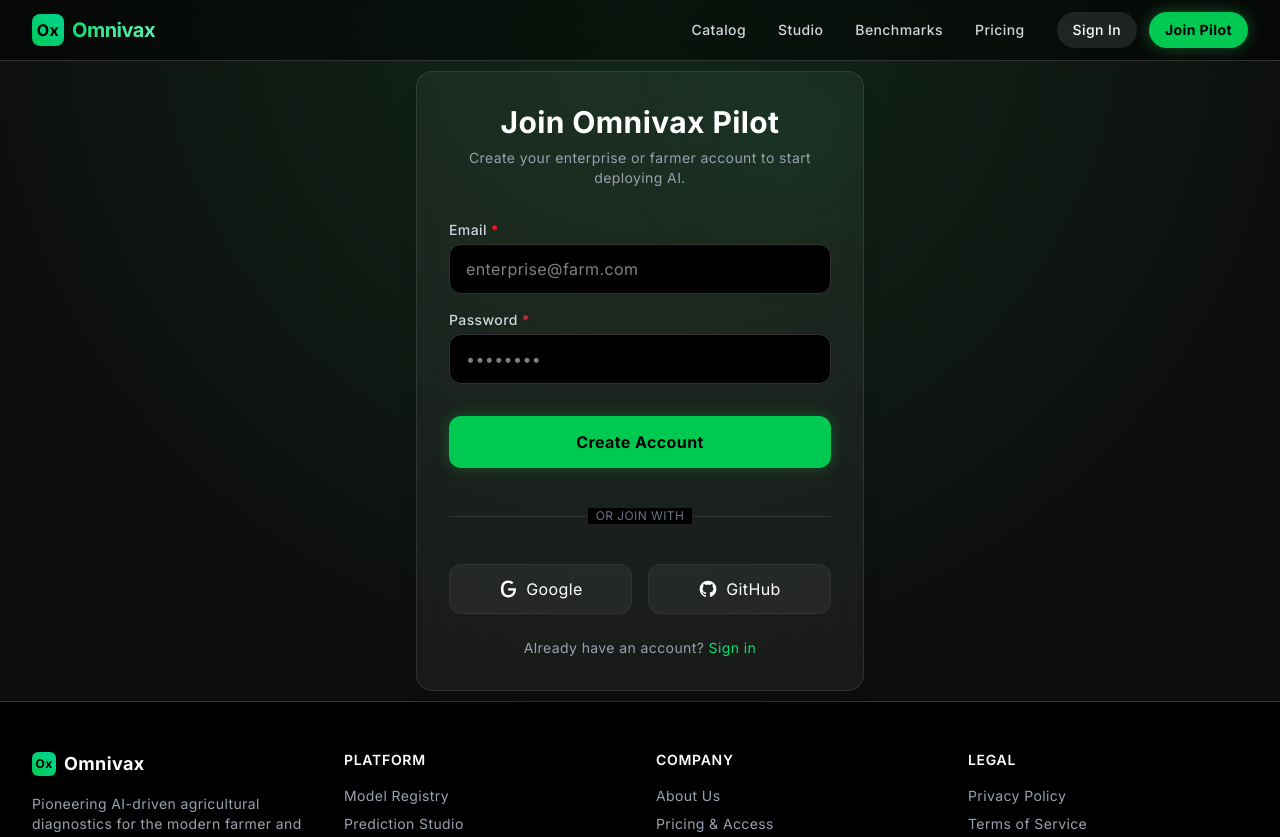
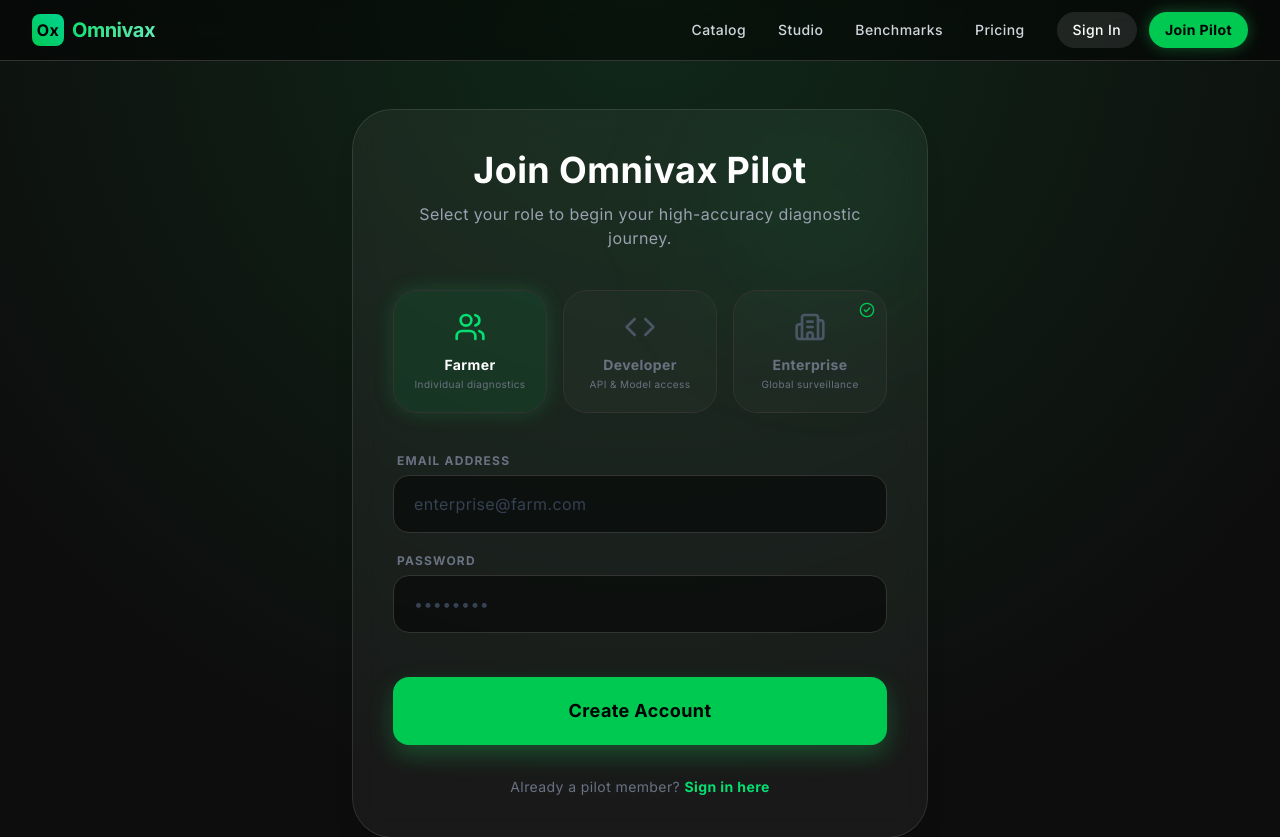
Before and after one commit to Hamza1610/plant_disease_detector, a Next.js app in the folder frontend/: page /join-pilot in a window 1280 px wide. Shown: the top 837 px of the page. Built offline with nearby package versions, Linux system fonts and the light colour scheme; no server answers.

Commit message:
feat: implement developer, enterprise, and pilot landing pages with relevant dashboards and documentation.

```diff
--- a/frontend/src/app/enterprise/page.tsx
+++ b/frontend/src/app/enterprise/page.tsx
@@ -4,6 +4,8 @@
 import { useUser } from '@/hooks/useUser';
 import { useRouter } from 'next/navigation';
 import { ShieldAlert, TrendingUp, Users, Activity, Loader2, ArrowRight } from 'lucide-react';
+import SecuritySettings from '@/components/SecuritySettings';
+import DashboardLayout from '@/components/layouts/DashboardLayout';
 
 export default function EnterpriseDashboard() {
   const { user, loading } = useUser();
@@ -47,6 +49,7 @@
   }
 
   return (
+    <DashboardLayout>
       <div className="min-h-screen bg-[#020202] text-white p-6 md:p-12">
         <div className="max-w-7xl mx-auto">
           <header className="mb-12">
@@ -123,7 +126,13 @@
               </button>
             </div>
           </div>
+
+          {/* Security & Access Section */}
+          <div className="mt-12 bg-white/[0.02] border border-white/5 p-12 rounded-[3rem]">
+            <SecuritySettings />
           </div>
         </div>
+      </div>
+    </DashboardLayout>
   );
 }
--- a/frontend/src/app/join-pilot/page.tsx
+++ b/frontend/src/app/join-pilot/page.tsx
@@ -4,10 +4,13 @@
 import { useRouter } from "next/navigation";
 import { supabase } from "@/lib/supabase";
 
+import { Users, Code, Building2, CheckCircle2 } from "lucide-react";
+
 export default function JoinPilot() {
   const router = useRouter();
   const [email, setEmail] = useState("");
   const [password, setPassword] = useState("");
+  const [role, setRole] = useState<'standard' | 'developer' | 'enterprise'>('standard');
   const [error, setError] = useState("");
   const [loading, setLoading] = useState(false);
 
@@ -17,6 +20,7 @@
     setError("");
 
     try {
+      // 1. Supabase Auth Signup
       const { data, error: authError } = await supabase.auth.signUp({
         email,
         password,
@@ -25,6 +29,18 @@
       if (authError) throw authError;
 
       if (data.session) {
+        // 2. Sync to local DB with selected role
+        const regRes = await fetch(`${process.env.NEXT_PUBLIC_API_URL || 'http://localhost:8000'}/auth/register`, {
+          method: 'POST',
+          headers: { 'Content-Type': 'application/json' },
+          body: JSON.stringify({ email, password, role })
+        });
+
+        if (!regRes.ok) {
+          const errorData = await regRes.json();
+          throw new Error(errorData.detail || "Failed to sync user profile");
+        }
+
         localStorage.setItem("token", data.session.access_token);
         router.push("/predict");
       } else {
@@ -37,45 +53,62 @@
     }
   };
 
-  const handleOAuth = async (provider: 'google' | 'github') => {
-    const { error: authError } = await supabase.auth.signInWithOAuth({
-      provider,
-      options: {
-        redirectTo: `${window.location.origin}/auth/callback`,
-      }
-    });
-    if (authError) setError(authError.message);
-  };
+  const roles = [
+    { id: 'standard', title: 'Farmer', desc: 'Individual diagnostics', icon: Users },
+    { id: 'developer', title: 'Developer', desc: 'API & Model access', icon: Code },
+    { id: 'enterprise', title: 'Enterprise', desc: 'Global surveillance', icon: Building2 },
+  ];
 
   return (
-    <div className="flex flex-col items-center justify-center min-h-[80vh] px-4">
-      <div className="w-full max-w-md glass-panel p-8 rounded-2xl relative overflow-hidden">
-        <div className="absolute top-0 right-0 w-32 h-32 bg-green-500/10 rounded-full blur-3xl pointer-events-none"></div>
-        <div className="text-center mb-8 relative z-10">
-          <h1 className="text-3xl font-bold text-white mb-2">Join Omnivax Pilot</h1>
-          <p className="text-gray-400 text-sm">Create your enterprise or farmer account to start deploying AI.</p>
+    <div className="flex flex-col items-center justify-center min-h-[90vh] px-4 py-12">
+      <div className="w-full max-w-xl glass-panel p-10 rounded-[2.5rem] relative overflow-hidden border border-white/10 shadow-[0_20px_50px_rgba(0,0,0,0.5)]">
+        <div className="absolute top-0 right-0 w-48 h-48 bg-green-500/10 rounded-full blur-[80px] pointer-events-none"></div>
+        <div className="text-center mb-10 relative z-10">
+          <h1 className="text-4xl font-bold text-white mb-3">Join Omnivax Pilot</h1>
+          <p className="text-gray-400">Select your role to begin your high-accuracy diagnostic journey.</p>
         </div>
 
-        {error && <div className="mb-4 text-red-500 text-sm p-3 bg-red-500/10 rounded-xl border border-red-500/20">{error}</div>}
+        {error && <div className="mb-6 text-red-500 text-sm p-4 bg-red-500/10 rounded-2xl border border-red-500/20">{error}</div>}
 
-        <form onSubmit={handleRegister} className="flex flex-col gap-4 relative z-10">
-          <div>
-            <label className="block text-sm font-medium text-gray-300 mb-1">Email <span className="text-red-500">*</span></label>
+        <div className="grid grid-cols-3 gap-4 mb-10 relative z-10">
+          {roles.map((r) => (
+            <button
+              key={r.id}
+              onClick={() => setRole(r.id as any)}
+              className={`flex flex-col items-center gap-3 p-5 rounded-3xl border transition-all ${
+                role === r.id
+                ? 'bg-green-500/10 border-green-500 text-white shadow-[0_0_20px_rgba(34,197,94,0.2)]'
+                : 'bg-white/[0.02] border-white/5 text-gray-500 hover:border-white/20'
+              }`}
+            >
+              <r.icon className={`w-8 h-8 ${role === r.id ? 'text-green-400' : 'text-gray-600'}`} />
+              <div className="text-center">
+                <p className="font-bold text-sm">{r.title}</p>
+                <p className="text-[10px] text-gray-500 mt-0.5">{r.desc}</p>
+              </div>
+              {role === r.id && <CheckCircle2 className="w-4 h-4 text-green-500 absolute top-3 right-3" />}
+            </button>
+          ))}
+        </div>
+
+        <form onSubmit={handleRegister} className="flex flex-col gap-5 relative z-10">
+          <div className="space-y-1.5">
+            <label className="block text-xs font-bold text-gray-500 uppercase tracking-widest ml-1">Email Address</label>
             <input
               type="email"
               required
-              className="w-full bg-black border border-white/20 rounded-xl px-4 py-3 text-white focus:outline-none focus:border-green-500 focus:ring-1 focus:ring-green-500 transition-colors"
+              className="w-full bg-black/50 border border-white/10 rounded-2xl px-5 py-4 text-white focus:outline-none focus:border-green-500/50 transition-all placeholder:text-gray-700"
               value={email}
               onChange={(e) => setEmail(e.target.value)}
               placeholder="enterprise@farm.com"
             />
           </div>
-          <div>
-            <label className="block text-sm font-medium text-gray-300 mb-1">Password <span className="text-red-500">*</span></label>
+          <div className="space-y-1.5">
+            <label className="block text-xs font-bold text-gray-500 uppercase tracking-widest ml-1">Password</label>
             <input
               type="password"
               required
-              className="w-full bg-black border border-white/20 rounded-xl px-4 py-3 text-white focus:outline-none focus:border-green-500 focus:ring-1 focus:ring-green-500 transition-colors"
+              className="w-full bg-black/50 border border-white/10 rounded-2xl px-5 py-4 text-white focus:outline-none focus:border-green-500/50 transition-all placeholder:text-gray-700"
               value={password}
               onChange={(e) => setPassword(e.target.value)}
               placeholder="••••••••"
@@ -85,37 +118,13 @@
           <button
             type="submit"
             disabled={loading}
-            className="mt-4 w-full bg-green-500 hover:bg-green-400 text-black font-bold py-3.5 rounded-xl transition-all shadow-[0_0_15px_rgba(34,197,94,0.3)] disabled:opacity-50"
+            className="mt-6 w-full bg-green-500 hover:bg-green-400 text-black font-bold py-5 rounded-2xl transition-all shadow-[0_10px_25px_rgba(34,197,94,0.3)] disabled:opacity-50 text-lg"
           >
-            {loading ? "Registering..." : "Create Account"}
+            {loading ? "Initializing..." : "Create Account"}
           </button>
-
-          <div className="relative my-6">
-            <div className="absolute inset-0 flex items-center"><div className="w-full border-t border-white/10"></div></div>
-            <div className="relative flex justify-center text-xs uppercase"><span className="bg-black px-2 text-gray-500">Or join with</span></div>
-          </div>
-
-          <div className="grid grid-cols-2 gap-4">
-            <button
-              type="button"
-              onClick={() => handleOAuth('google')}
-              className="flex items-center justify-center gap-2 bg-white/5 hover:bg-white/10 text-white py-3 rounded-xl border border-white/10 transition-all"
-            >
-              <svg className="w-5 h-5" viewBox="0 0 24 24"><path fill="currentColor" d="M21.35,11.1H12.18V13.83H18.69C18.36,17.64 15.19,19.27 12.19,19.27C9.03,19.27 6.59,17.38 6.59,12.03C6.59,6.68 9.03,4.79 12.19,4.79C13.97,4.79 15.46,5.42 16.5,6.35L18.6,4.26C16.95,2.71 14.66,1.88 12.19,1.88C6.21,1.88 3.5,6.62 3.5,12.03C3.5,17.44 6.21,22.18 12.19,22.18C17.78,22.18 21.61,18.28 21.61,12.03C21.61,11.53 21.57,11.1 21.35,11.1V11.1Z"/></svg>
-              Google
-            </button>
-            <button
-              type="button"
-              onClick={() => handleOAuth('github')}
-              className="flex items-center justify-center gap-2 bg-white/5 hover:bg-white/10 text-white py-3 rounded-xl border border-white/10 transition-all"
-            >
-              <svg className="w-5 h-5" fill="currentColor" viewBox="0 0 24 24"><path d="M12 2A10 10 0 0 0 2 12c0 4.42 2.87 8.17 6.84 9.5.5.08.66-.23.66-.5v-1.69c-2.77.6-3.36-1.34-3.36-1.34-.46-1.16-1.11-1.47-1.11-1.47-.91-.62.07-.6.07-.6 1 .07 1.53 1.03 1.53 1.03.87 1.52 2.34 1.07 2.91.83.09-.65.35-1.09.63-1.34-2.22-.25-4.55-1.11-4.55-4.92 0-1.11.38-2 1.03-2.71-.1-.25-.45-1.29.1-2.64 0 0 .84-.27 2.75 1.02.79-.22 1.65-.33 2.5-.33.85 0 1.71.11 2.5.33 1.91-1.29 2.75-1.02 2.75-1.02.55 1.35.2 2.39.1 2.64.65.71 1.03 1.6 1.03 2.71 0 3.82-2.34 4.66-4.57 4.91.36.31.69.92.69 1.85V21c0 .27.16.59.67.5C19.14 20.16 22 16.42 22 12A10 10 0 0 0 12 2z"></path></svg>
-              GitHub
-            </button>
-          </div>
         </form>
-        <p className="mt-6 text-center text-sm text-gray-400">
-           Already have an account? <a href="/login" className="text-green-400 hover:underline hover:text-green-300">Sign in</a>
+        <p className="mt-8 text-center text-sm text-gray-500">
+           Already a pilot member? <a href="/login" className="text-green-400 font-bold hover:underline">Sign in here</a>
         </p>
       </div>
     </div>
```
Also changed, not shown: frontend/src/app/developer/page.tsx (+21 -14 lines), 1 other file (tests, documents, lock files or other folders). Lines whose indentation alone changed are shown as unchanged.
